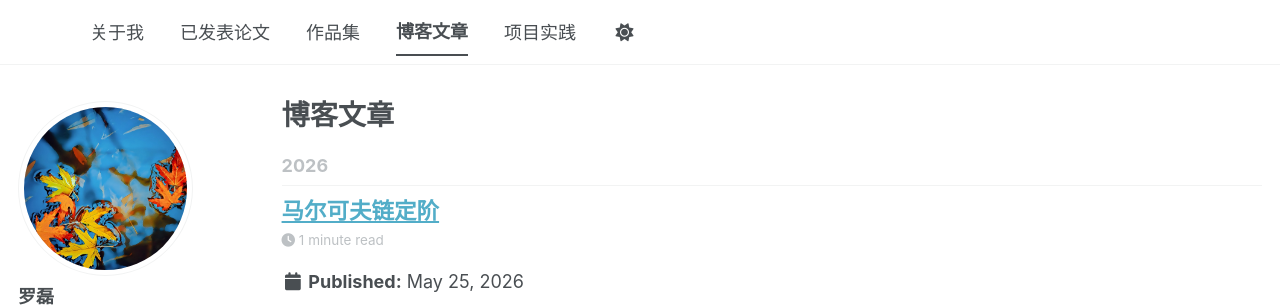
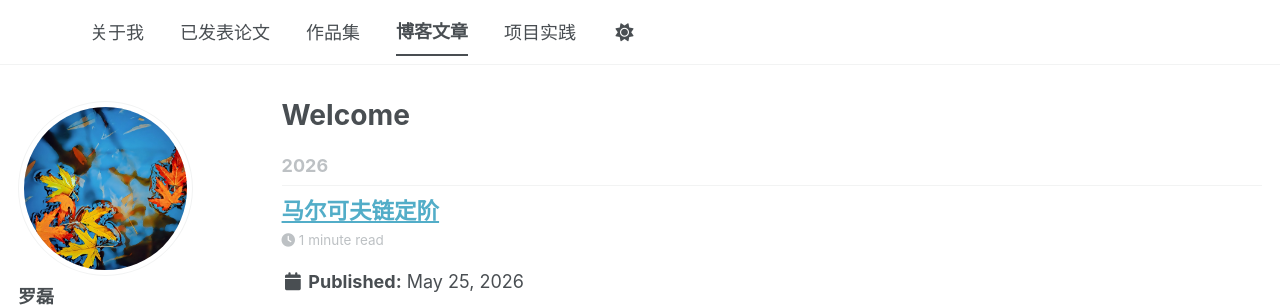
Before and after one commit to Ulti-Dreisteine/academicpages, a Jekyll site: the page built from _pages/year-archive.html, in a window 1280 px wide and 900 px high. Shown: the top 307 px of the window. Built offline with Jekyll 4.4.1, drawn with Linux system fonts in a browser that asks for light colours; some web fonts are replaced; a script bundle is joined from its source files by our own code; library files that are not in the unit come from our copies.

Commit message:
更新：将年档案页面标题从“博客文章”更改为“Welcome”以提升国际化适应性

```diff
--- a/_pages/year-archive.html
+++ b/_pages/year-archive.html
@@ -1,7 +1,7 @@
 ---
 layout: archive
 permalink: /year-archive/
-title: "博客文章"
+title: "Welcome"
 author_profile: true
 redirect_from:
   - /wordpress/blog-posts/
```
